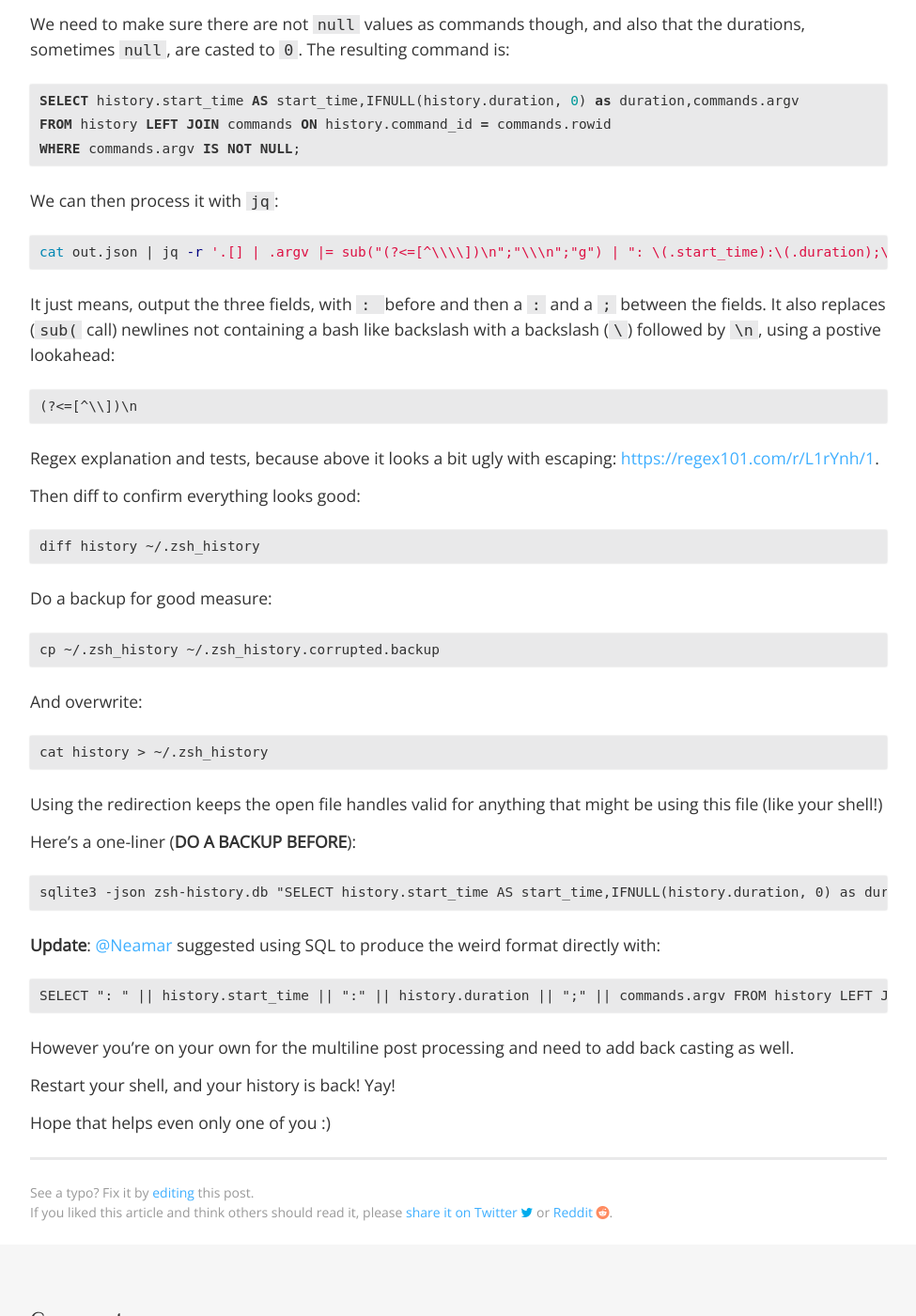
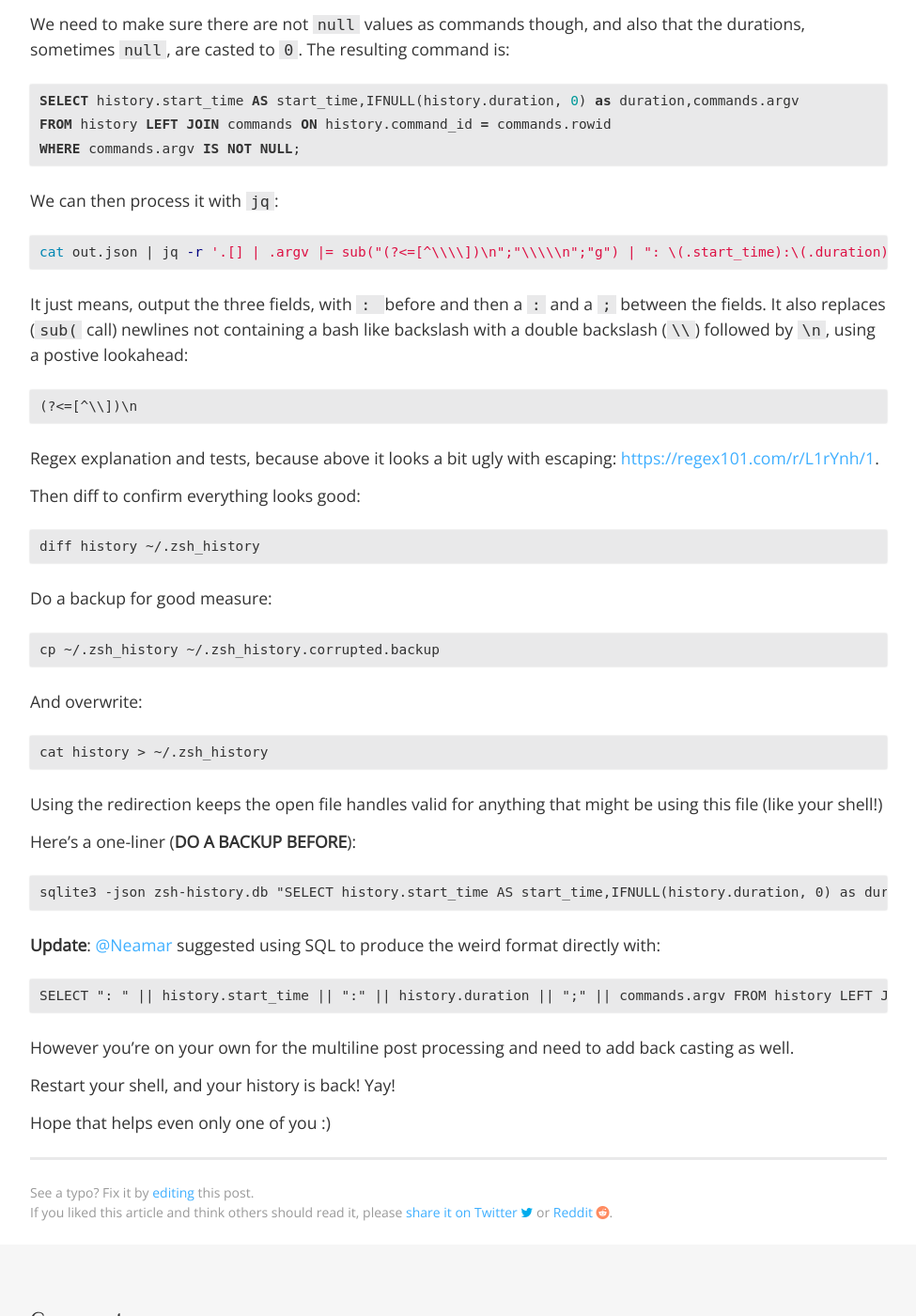
Before and after one commit to saveman71/saveman71.github.io, a Jekyll site: the page built from _posts/2021-09-08-recovering-zsh-history-from-histdb.md, in a window 1280 px wide and 1400 px high, scrolled down 2330 px. Shown: the whole window at 94% size, without its empty margins (152-1127 px from the left). Built offline with Jekyll 4.4.1, drawn with Linux system fonts in a browser that asks for light colours.

Commit message:
Backslashes for multi-line need to be double escaped

````diff
--- a/_posts/2021-09-08-recovering-zsh-history-from-histdb.md
+++ b/_posts/2021-09-08-recovering-zsh-history-from-histdb.md
@@ -84,10 +84,10 @@ WHERE commands.argv IS NOT NULL;
 We can then process it with `jq`:
 
 ```sh
-cat out.json | jq -r '.[] | .argv |= sub("(?<=[^\\\\])\n";"\\\n";"g") | ": \(.start_time):\(.duration);\(.argv)"' > history
+cat out.json | jq -r '.[] | .argv |= sub("(?<=[^\\\\])\n";"\\\\\n";"g") | ": \(.start_time):\(.duration);\(.argv)"' > history
 ```
 
-It just means, output the three fields, with `: ` before and then a `:` and a `;` between the fields. It also replaces (`sub(` call) newlines not containing a bash like backslash with a backslash (`\`) followed by `\n`, using a postive lookahead:
+It just means, output the three fields, with `: ` before and then a `:` and a `;` between the fields. It also replaces (`sub(` call) newlines not containing a bash like backslash with a double backslash (`\\`) followed by `\n`, using a postive lookahead:
 
 ```
 (?<=[^\\])\n
@@ -115,7 +115,7 @@ Using the redirection keeps the open file handles valid for anything that might
 Here's a one-liner (**DO A BACKUP BEFORE**):
 
 ```
-sqlite3 -json zsh-history.db "SELECT history.start_time AS start_time,IFNULL(history.duration, 0) as duration,commands.argv from history left join commands on history.command_id = commands.rowid WHERE commands.argv IS NOT NULL;" | jq -r '.[] | .argv |= sub("(?<=[^\\\\])\n";"\\\n";"g") | ": \(.start_time):\(.duration);\(.argv)"' > ~/.zsh_history
+sqlite3 -json zsh-history.db "SELECT history.start_time AS start_time,IFNULL(history.duration, 0) as duration,commands.argv from history left join commands on history.command_id = commands.rowid WHERE commands.argv IS NOT NULL;" | jq -r '.[] | .argv |= sub("(?<=[^\\\\])\n";"\\\\\n";"g") | ": \(.start_time):\(.duration);\(.argv)"' > ~/.zsh_history
 ```
 
 **Update**: [@Neamar](https://github.com/Neamar) suggested using SQL to produce the weird format directly with:
````
